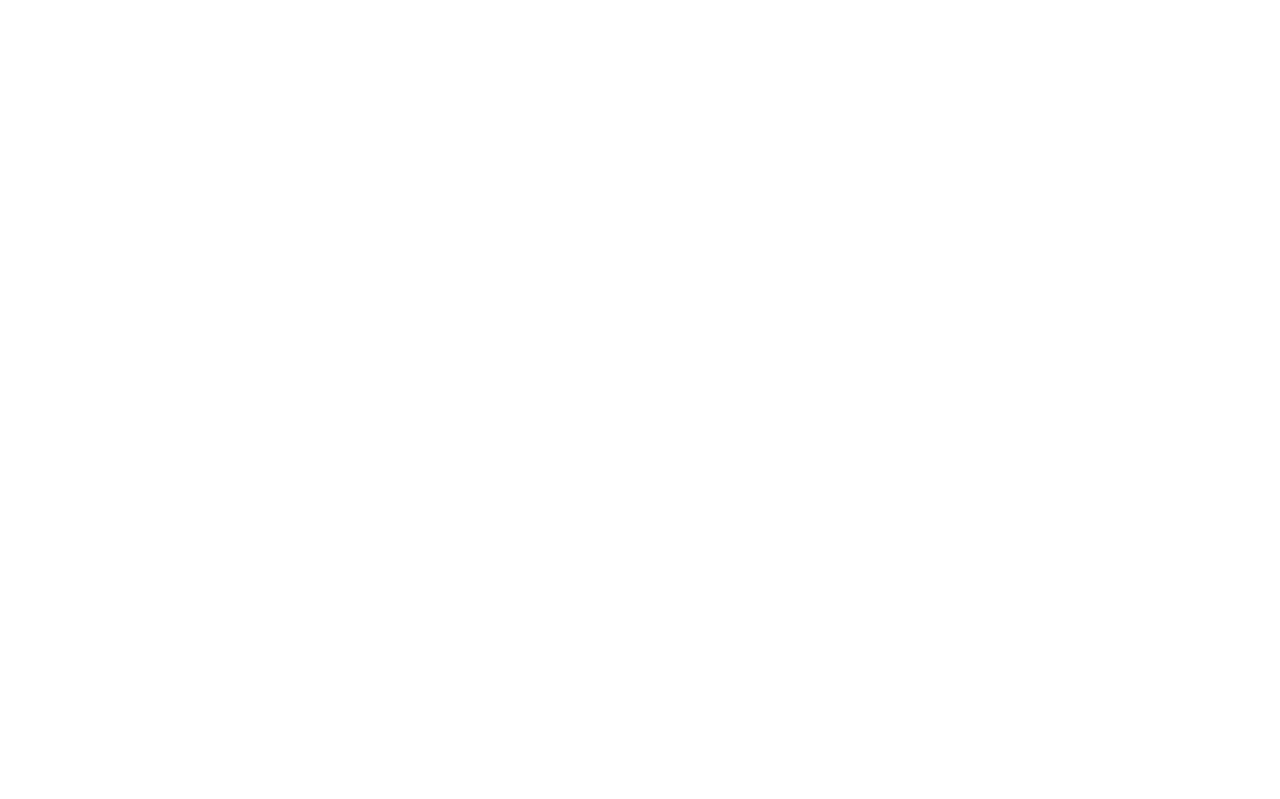
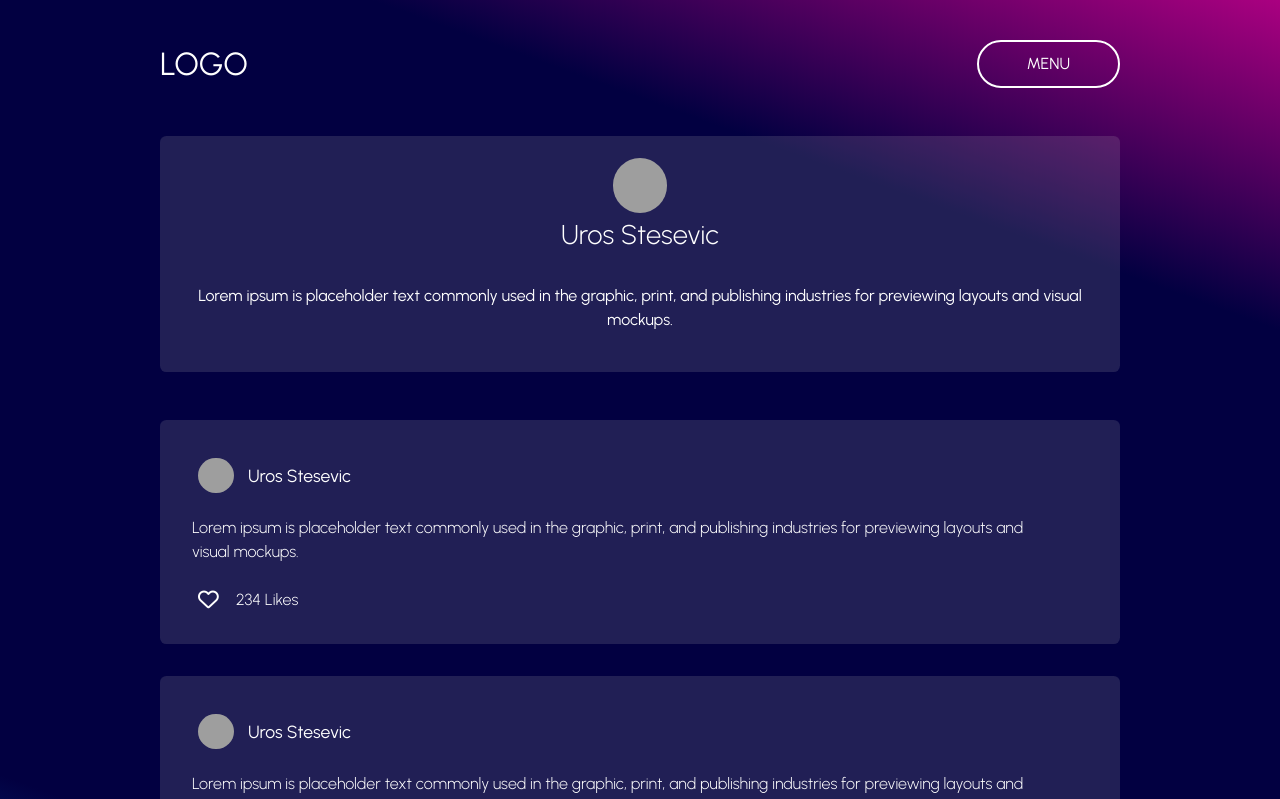
Before and after one commit to g-popovic/postr, a React (Create React App) app in the folder client/: page /profile in a window 1280 px wide. Before the commit this address had no page. Shown: the top 799 px of the page. Built offline with nearby package versions, Linux system fonts and the light colour scheme; grey boxes are pictures that could not be loaded; what @web3-react/injected-connector would draw is missing.

Commit message:
Make Profile Page, and Fix-Up Style

```diff
--- a/client/public/index.html
+++ b/client/public/index.html
@@ -29,10 +29,20 @@
 			integrity="sha384-EVSTQN3/azprG1Anm3QDgpJLIm9Nao0Yz1ztcQTwFspd3yD65VohhpuuCOmLASjC"
 			crossorigin="anonymous"
 		/>
+
+		<!-- FONT AWSOME -->
 		<script
 			src="https://kit.fontawesome.com/68cbbaef6b.js"
 			crossorigin="anonymous"
 		></script>
+
+		<!-- GOOGLE FONTS -->
+		<link rel="preconnect" href="https://fonts.googleapis.com" />
+		<link rel="preconnect" href="https://fonts.gstatic.com" crossorigin />
+		<link
+			href="https://fonts.googleapis.com/css2?family=Urbanist:ital,wght@0,100;0,200;0,300;0,400;0,500;0,600;0,700;0,800;0,900;1,100;1,200;1,300;1,400;1,500;1,600;1,700;1,800;1,900&display=swap"
+			rel="stylesheet"
+		/>
 		<title>React App</title>
 	</head>
 	<body>
--- a/client/src/components/App.js
+++ b/client/src/components/App.js
@@ -7,6 +7,7 @@
 import LandingPage from './landing-page/LandingPage';
 import { ExplorePage } from './explore-page/ExplorePage';
 import { Metamask } from './Metamask/Metamask';
+import { Profile } from './profile-page/Profile';
 
 function App() {
 	return (
@@ -19,6 +20,7 @@
 					<Route path='/new-post' element={<NewPost />} />
 					<Route path='/statistics' element={<Chart />} />
 					<Route path='/my-profile' element={<MyProfile />} />
+					<Route path='/profile' element={<Profile />} />
 				</Routes>
 			</Router>
 		</UserProvider>
--- a/client/src/components/Reusable/Post.jsx
+++ b/client/src/components/Reusable/Post.jsx
@@ -1,8 +1,16 @@
-import React from 'react';
+import React, { useState } from 'react';
+import { Link } from 'react-router-dom';
 
 export function Post() {
+	const [class1, setClass1] = useState(false);
+
+	function handleClick() {
+		setClass1(!class1);
+	}
+
 	return (
 		<div className='wrapper'>
+			<Link to='/profile'>
 				<div className='username-container'>
 					<img
 						className='profile-img'
@@ -11,12 +19,18 @@
 					/>
 					<p className='username'>Uros Stesevic</p>
 				</div>
+			</Link>
 			<p className='post-content font-weight-bold'>
-				Lorem ipsum is placeholder text commonly used in the graphic, print, and publishing
-				industries for previewing layouts and visual mockups.
+				Lorem ipsum is placeholder text commonly used in the graphic,
+				print, and publishing industries for previewing layouts and
+				visual mockups.
 			</p>
 			<div className='likes'>
-				<i class='fa-regular fa-heart'></i> <span>234 Likes</span>
+				<button
+					onClick={handleClick}
+					class={class1 ? 'fa-solid fa-heart' : 'fa-regular fa-heart'}
+				></button>{' '}
+				<span>234 Likes</span>
 			</div>
 		</div>
 	);
--- a/client/src/components/explore-page/explore.scss
+++ b/client/src/components/explore-page/explore.scss
@@ -19,7 +19,7 @@
 }
 .posts-container {
 	width: 75%;
-	margin: 3rem auto;
+	margin: 0 auto;
 
 	.wrapper {
 		background-color: #bdbdbd2a;
@@ -31,10 +31,15 @@
 		margin-bottom: 2rem;
 		color: #fff;
 		align-items: left;
+		font-weight: 300;
 
 		:last-child {
 			margin-bottom: 0;
 		}
+
+		a {
+			text-decoration: none;
+			color: white;
 
 			.username-container {
 				display: flex;
@@ -48,11 +53,14 @@
 					margin: 0.4rem;
 				}
 				.username {
-				font-weight: 350;
+					font-weight: 400;
 					display: flex;
 					align-items: center;
 					justify-content: center;
 					margin-left: 0.5rem;
+					text-decoration: none;
+					font-size: 1.1rem;
+				}
 			}
 		}
 		.post-content {
@@ -63,6 +71,13 @@
 			flex: 1;
 			display: flex;
 			align-items: center;
+
+			button {
+				background-color: transparent;
+				color: white;
+				border: none;
+				font-size: 1.3rem;
+			}
 
 			span {
 				margin-left: 0.7rem;
--- a/client/src/components/my-profile-page/my-profile.scss
+++ b/client/src/components/my-profile-page/my-profile.scss
@@ -11,7 +11,7 @@
 
 	.bio {
 		width: 75%;
-		margin: 0 auto;
+		margin: 0 auto 3rem;
 		background-color: #bdbdbd2a;
 		border-radius: 0.4rem;
 		padding: 1rem 2rem 1.5rem;
@@ -28,7 +28,7 @@
 		}
 		.bio-username {
 			font-size: 1.7rem;
-			font-weight: 350;
+			font-weight: 300;
 			margin: 0;
 			margin-bottom: 2rem;
 			padding: 0;
@@ -67,7 +67,7 @@
 			width: 100%;
 			padding: 1.3rem 2rem;
 			border-radius: 0.4rem;
-			min-height: 10rem;
+			min-height: 7rem;
 			background-color: #bdbdbd18;
 			border: 1px solid transparent;
 			color: #fff;
@@ -87,7 +87,6 @@
 				border-radius: 2rem;
 				margin: 0 auto;
 				padding: 0.6rem 3rem;
-				font-size: 1.3rem;
 				margin: 0 0.7rem;
 			}
 			button:hover {
--- a/client/src/components/new-post-page/new-post.scss
+++ b/client/src/components/new-post-page/new-post.scss
@@ -20,7 +20,7 @@
 
 			h1 {
 				font-size: 1.7rem;
-				font-weight: 350;
+				font-weight: 300;
 				margin: 0;
 				margin-bottom: 2rem;
 				padding: 0;
--- /dev/null
+++ b/client/src/components/profile-page/Profile.jsx
@@ -0,0 +1,35 @@
+import React from 'react';
+import { Navbar } from '../Reusable/Navbar';
+import { Post } from '../Reusable/Post';
+import '../my-profile-page/my-profile.scss';
+
+export function Profile() {
+	return (
+		<>
+			<div className='my-page-container'>
+				<Navbar />
+				<div className='bio'>
+					<img
+						className='bio-img'
+						src='https://i1.sndcdn.com/avatars-000508491087-32hktm-t500x500.jpg'
+						alt='avatar'
+					/>
+					<h1 className='bio-username'>Uros Stesevic</h1>
+
+					<div>
+						<p>
+							Lorem ipsum is placeholder text commonly used in the
+							graphic, print, and publishing industries for
+							previewing layouts and visual mockups.
+						</p>
+					</div>
+				</div>
+				<div className='posts-container'>
+					<Post />
+					<Post />
+					<Post />
+				</div>
+			</div>
+		</>
+	);
+}
--- a/client/src/index.scss
+++ b/client/src/index.scss
@@ -1,5 +1,6 @@
 html,
 body {
+	font-family: 'Urbanist', sans-serif;
 	overscroll-behavior: none;
 	overflow: overlay;
 	padding: 0;
@@ -34,7 +35,7 @@
 	justify-content: space-between;
 	padding: 2.5rem 0;
 	margin: 0 auto;
-	margin-bottom: 2rem;
+	margin-bottom: 0.5rem;
 
 	.logo {
 		color: white;
```
Also changed, not shown: 1 other file (tests, documents, lock files or other folders). Lines whose indentation alone changed are shown as unchanged.
